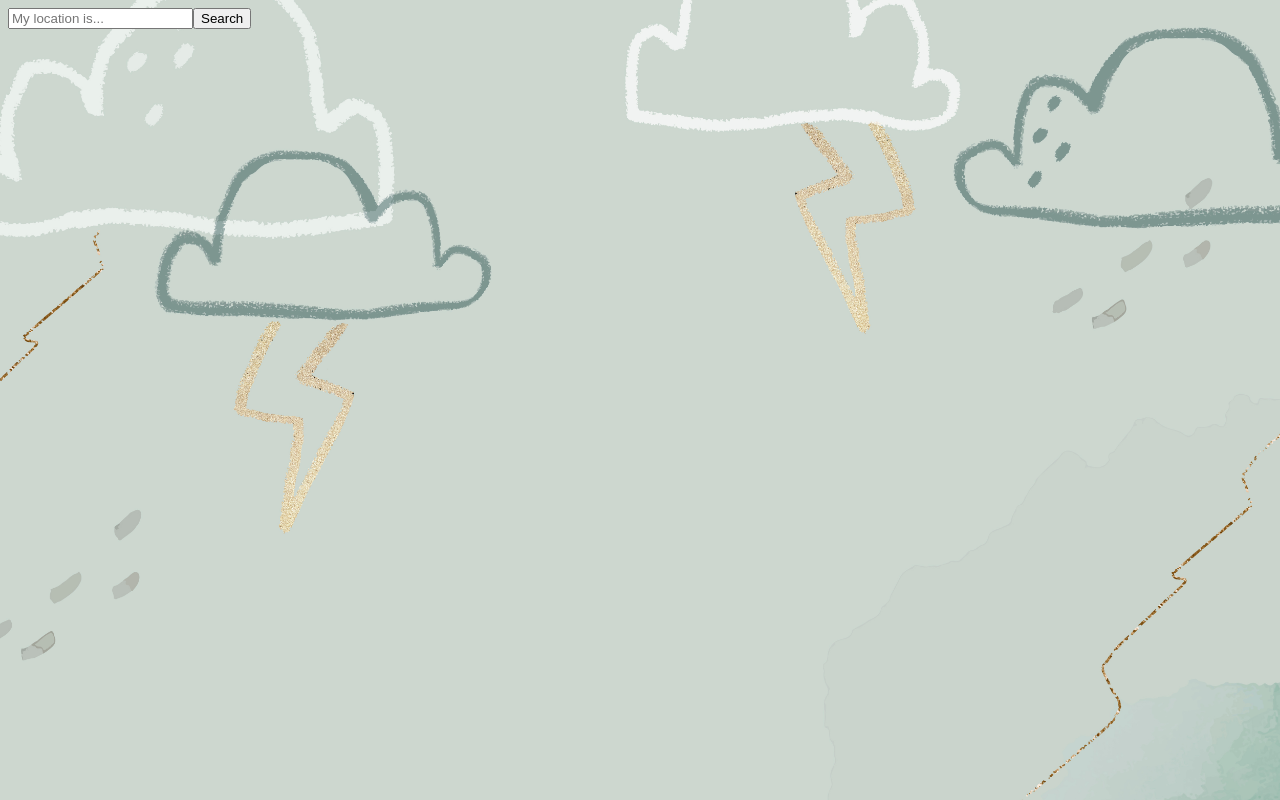
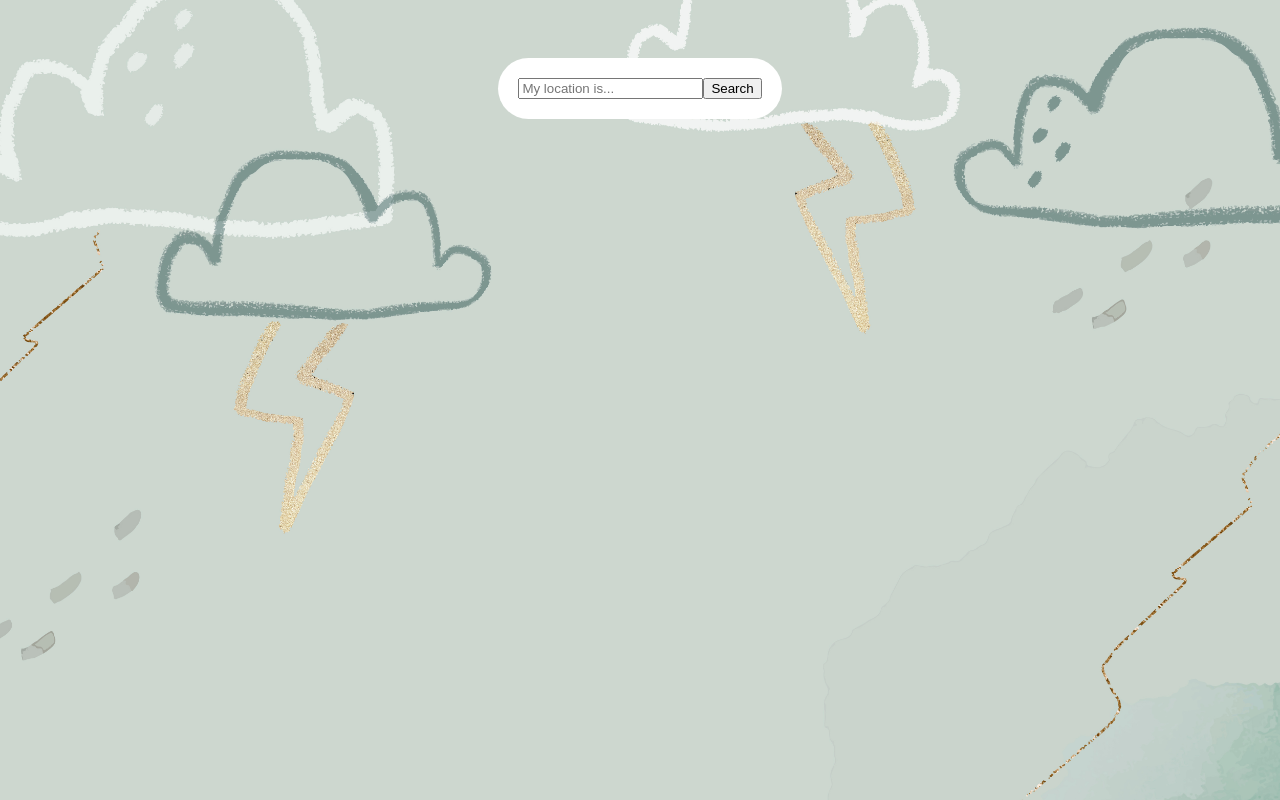
Before and after one commit to AnitaAlexieva/React-Mini-Projects, a React (Vite) app in the folder Weather-App/client/: page / in a window 1280 px wide. Built offline with nearby package versions, Linux system fonts and the light colour scheme.

Commit message:
Add style to Search.jsx

```diff
--- a/Weather-App/client/src/index.css
+++ b/Weather-App/client/src/index.css
@@ -1,5 +1,14 @@
 body{
+  display: flex;
+  justify-content: center;
   background-image: url('/images/weather.jpg');
   background-size: cover;
   background-repeat: no-repeat;
 }
+
+.weather-serach{
+  margin: 50px;
+  padding: 20px;
+  background: white;
+  border-radius: 50px;
+}
```
